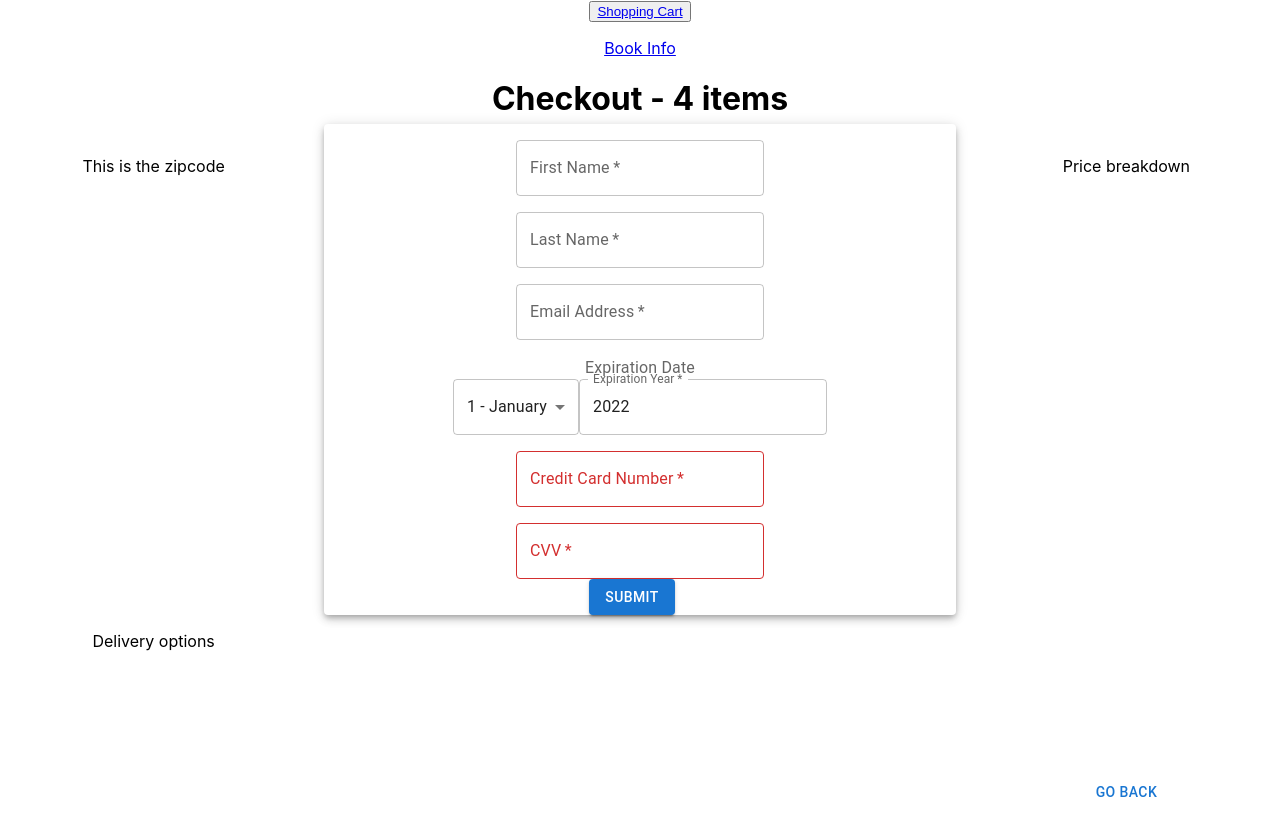
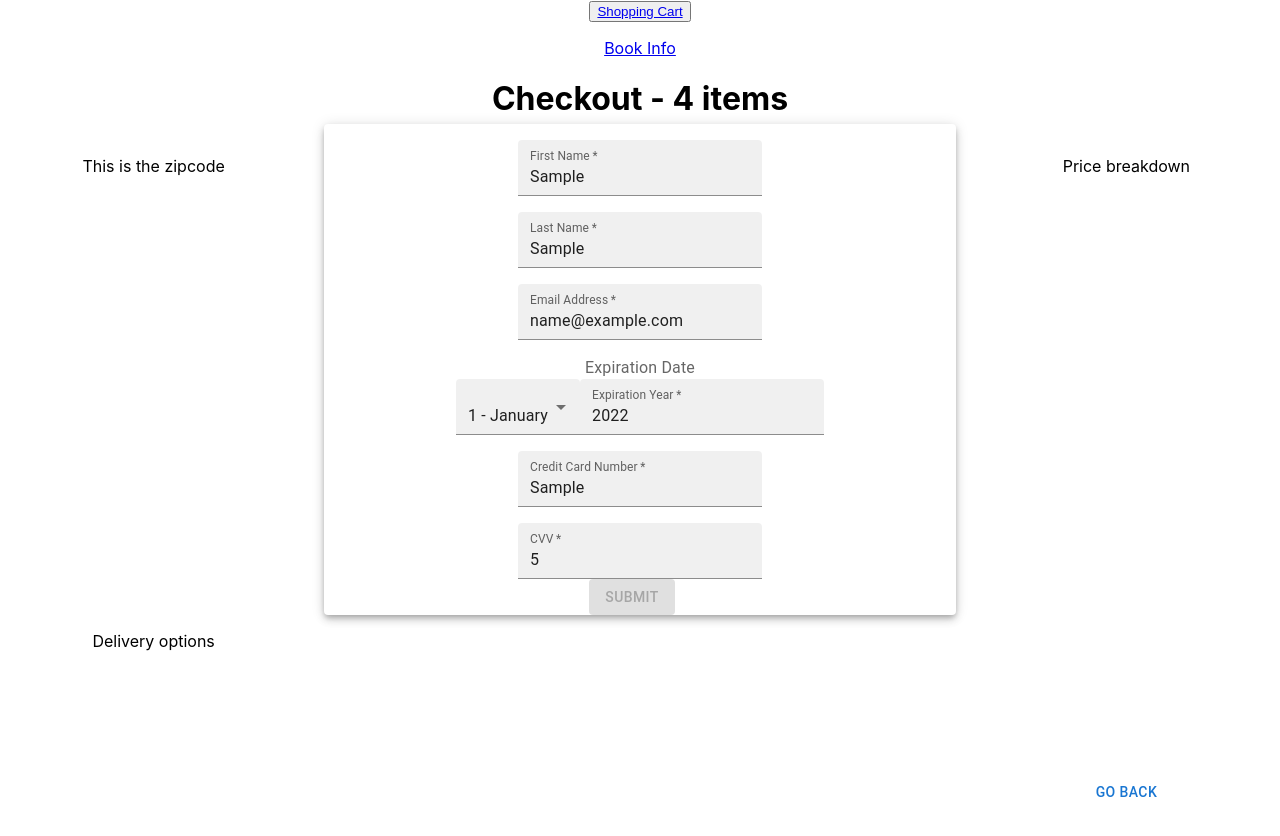
Before and after one commit to jazzyboii/book-app, a React (Create React App) app in the folder book-app/: page /payment-page in a window 1280 px wide. Both pictures are taken after typing "Sample", "Sample", "name@example.com", "Sample", "5" into the empty fields and a click on the button "SUBMIT". Shown: the top 836 px of the page. Built offline with nearby package versions, Linux system fonts and the light colour scheme.

Commit message:
added submit feature

```diff
--- a/book-app/src/components/ShoppingCart/PaymentPage.js
+++ b/book-app/src/components/ShoppingCart/PaymentPage.js
@@ -1,5 +1,6 @@
 import { useContext, useEffect, useState } from "react";
 import {Grid, TextField, Button, Select, InputLabel, MenuItem} from "@mui/material";
+import CheckCircleRoundedIcon from '@mui/icons-material/CheckCircleRounded';
 import { ShoppingContext } from "../../contexts/shoppingContext";
 import {useNavigate} from 'react-router-dom';
 import './paymentPage.css'
@@ -147,7 +148,7 @@ export default function PaymentPage() {
     const handleSubmit = (event) => {
         event.preventDefault();
         console.log(formValues);
-        setFormValues(defaultValues);
+        // setFormValues(defaultValues);
         setDataSubmitted(true);
     };
 
@@ -194,7 +195,112 @@ export default function PaymentPage() {
             <div className="parent">
             <div className="div2"><p>This is the zipcode</p></div>
             <div className='div1'>
-                        <Paper elevation={5}>
+                <Paper elevation={5}>
+                    {dataSubmitted?<form onSubmit={handleSubmit}>
+                            <Grid container spacing={2} alignItems="center" direction="column">
+                                <Grid item xs={12} sm={4}>
+                                    <TextField
+                                        required
+                                        variant="filled" color="success"
+                                        id="first-name-input"
+                                        name="first"
+                                        label="First Name"
+                                        type="text"
+                                        value={formValues.first}
+                                        onChange={handleFirstInputChange}
+                                    />
+                                </Grid>
+                                <Grid item xs={12} sm={4}>
+                                    <TextField
+                                        required
+                                        variant="filled" color="success"
+                                        id="last-name-input"
+                                        name="last"
+                                        label="Last Name"
+                                        type="text"
+                                        value={formValues.last}
+                                        onChange={handleLastInputChange}
+                                    />
+                                </Grid>
+                                 <Grid item>
+                                    <TextField
+                                        required
+                                        variant="filled" color="success"
+                                        id="email-input"
+                                        name="email"
+                                        label="Email Address"
+                                        type="text"
+                                        value={formValues.email}
+                                        onChange={handleEmailInputChange}
+                                    />
+                                </Grid>
+                                <Grid item>
+                                    <InputLabel id="demo-simple-select-label">Expiration Date</InputLabel>
+                                    <Select
+                                        required
+                                        variant="filled" color="success"
+                                        id="expiration-month-input"
+                                        name="expirationMonth"
+                                        value={formValues.expirationMonth}
+                                        label="Month"
+                                        onChange={handleInputChange}
+                                    >
+                                        <MenuItem value={1}>1 - January</MenuItem>
+                                        <MenuItem value={2}>2 - February</MenuItem>
+                                        <MenuItem value={3}>3 - March</MenuItem>
+                                        <MenuItem value={4}>4 - April</MenuItem>
+                                        <MenuItem value={5}>5 - May</MenuItem>
+                                        <MenuItem value={6}>6 - June</MenuItem>
+                                        <MenuItem value={7}>7 - July</MenuItem>
+                                        <MenuItem value={8}>8 - August</MenuItem>
+                                        <MenuItem value={9}>9 - September</MenuItem>
+                                        <MenuItem value={10}>10 - October</MenuItem>
+                                        <MenuItem value={11}>11 - November</MenuItem>
+                                        <MenuItem value={12}>12 - December</MenuItem>
+                                    </Select>
+
+                                    <TextField
+                                        required
+                                        variant="filled" color="success"
+                                        id="expiration-year-input"
+                                        name="expirationYear"
+                                        label="Expiration Year"
+                                        type="text"
+                                        value={formValues.expirationYear}
+                                        onChange={handleExpirationYearInputChange}
+                                    />
+                                </Grid>
+                                <Grid item>
+                                    <TextField
+                                        required
+                                        variant="filled" color="success"
+                                        id="creditCardNumber-input"
+                                        name="creditCardNum"
+                                        label="Credit Card Number"
+                                        type="text"
+                                        value={formValues.creditCardNum}
+                                        onChange={handleCreditCardNumberInputChange}
+                                    />
+                                </Grid>
+                                <Grid item>
+                                    <TextField
+                                        required
+                                        variant="filled" color="success"
+                                        id="cvc-input"
+                                        name="cvc"
+                                        label="CVV"
+                                        type="number"
+                                        value={formValues.cvc}
+                                        onChange={handleCVCInputChange}
+                                    />
+                                </Grid>
+                                <div className='submitButton'>
+                                    <Button variant="contained" disabled color="primary" type="submit" className='addStudentbutton'>
+                                        Submit
+                                    </Button>
+                                </div>
+                            </Grid>
+                            </form>:
                         <form onSubmit={handleSubmit}>
                             <Grid container spacing={2} alignItems="center" direction="column">
                                 <Grid item xs={12} sm={4}>
@@ -360,7 +466,8 @@ export default function PaymentPage() {
                                 </div>
                             </Grid>
                             </form>
-                        </Paper>
+                        }
+                </Paper>
             </div>
             <div className="div5"><Button onClick={goBack}>Go Back</Button></div>
             <div className="div4"><p>Price breakdown</p></div>
```
